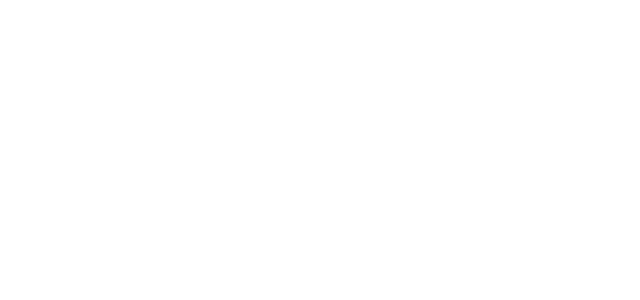
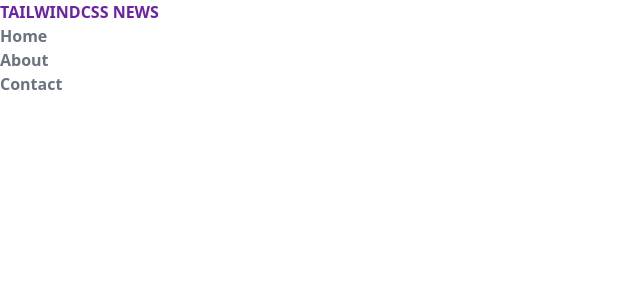
Before and after one commit to Hem1x/tailwindcss-news, a React (Create React App) app: page / in a window 1280 px wide. Shown: the top 300 px of the page, without its empty margins (0-640 px from the left). Built offline with nearby package versions, Linux system fonts and the light colour scheme.

Commit message:
work with Fonts and Colors

```diff
--- a/package.json
+++ b/package.json
@@ -6,9 +6,11 @@
     "@testing-library/jest-dom": "^5.16.5",
     "@testing-library/react": "^13.4.0",
     "@testing-library/user-event": "^13.5.0",
+    "postcss": "^8.4.24",
     "react": "^18.2.0",
     "react-dom": "^18.2.0",
     "react-scripts": "5.0.1",
+    "tailwindcss": "^3.3.2",
     "web-vitals": "^2.1.4"
   },
   "scripts": {
--- a/public/index.html
+++ b/public/index.html
@@ -2,42 +2,11 @@
 <html lang="en">
   <head>
     <meta charset="utf-8" />
-    <link rel="icon" href="%PUBLIC_URL%/favicon.ico" />
     <meta name="viewport" content="width=device-width, initial-scale=1" />
-    <meta name="theme-color" content="#000000" />
-    <meta
-      name="description"
-      content="Web site created using create-react-app"
-    />
-    <link rel="apple-touch-icon" href="%PUBLIC_URL%/logo192.png" />
-    <!--
-      manifest.json provides metadata used when your web app is installed on a
-      user's mobile device or desktop. See https://developers.google.com/web/fundamentals/web-app-manifest/
-    -->
-    <link rel="manifest" href="%PUBLIC_URL%/manifest.json" />
-    <!--
-      Notice the use of %PUBLIC_URL% in the tags above.
-      It will be replaced with the URL of the `public` folder during the build.
-      Only files inside the `public` folder can be referenced from the HTML.
-
-      Unlike "/favicon.ico" or "favicon.ico", "%PUBLIC_URL%/favicon.ico" will
-      work correctly both with client-side routing and a non-root public URL.
-      Learn how to configure a non-root public URL by running `npm run build`.
-    -->
-    <title>React App</title>
+    <title>TailwindCSS</title>
   </head>
   <body>
     <noscript>You need to enable JavaScript to run this app.</noscript>
     <div id="root"></div>
-    <!--
-      This HTML file is a template.
-      If you open it directly in the browser, you will see an empty page.
-
-      You can add webfonts, meta tags, or analytics to this file.
-      The build step will place the bundled scripts into the <body> tag.
-
-      To begin the development, run `npm start` or `yarn start`.
-      To create a production bundle, use `npm run build` or `yarn build`.
-    -->
   </body>
 </html>
--- a/src/App.js
+++ /dev/null
@@ -1,9 +0,0 @@
-
-function App() {
-  return (
-    <div className="App">
-    </div>
-  );
-}
-
-export default App;
--- a/src/App.jsx
+++ b/src/App.jsx
@@ -2,8 +2,17 @@
 
 const App = () => {
   return (
-    <div className='App'>
-    </div>
+    <header>
+      <a className='uppercase font-bold text-purple-800' href="#">TailwindCSS news</a>
+
+      <nav>
+        <ul className="text-gray-500 font-semibold" >
+          <li><a href="#">Home</a></li>
+          <li><a href="#">About</a></li>
+          <li><a href="#">Contact</a></li>
+        </ul>
+      </nav>
+    </header>
   )
 }
 
--- /dev/null
+++ b/src/index.css
@@ -0,0 +1,3 @@
+@tailwind base;
+@tailwind components;
+@tailwind utilities;
--- a/src/index.js
+++ b/src/index.js
@@ -1,6 +1,7 @@
 import React from 'react';
 import ReactDOM from 'react-dom/client';
 import App from './App';
+import './index.css'
 
 const root = ReactDOM.createRoot(document.getElementById('root'));
 root.render(
--- /dev/null
+++ b/tailwind.config.js
@@ -0,0 +1,11 @@
+/** @type {import('tailwindcss').Config} */
+
+module.exports = {
+  content: [
+    "./src/**/*.{js,jsx,ts,tsx}",
+  ],
+  theme: {
+    extend: {},
+  },
+  plugins: [],
+}
```
Also changed, not shown: 1 other file (tests, documents, lock files or other folders).
